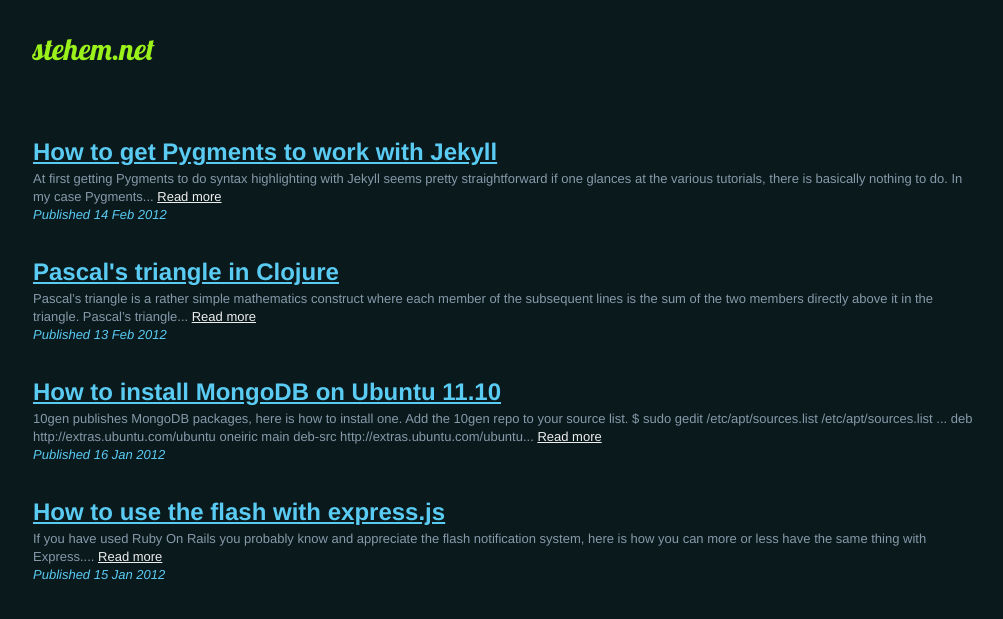
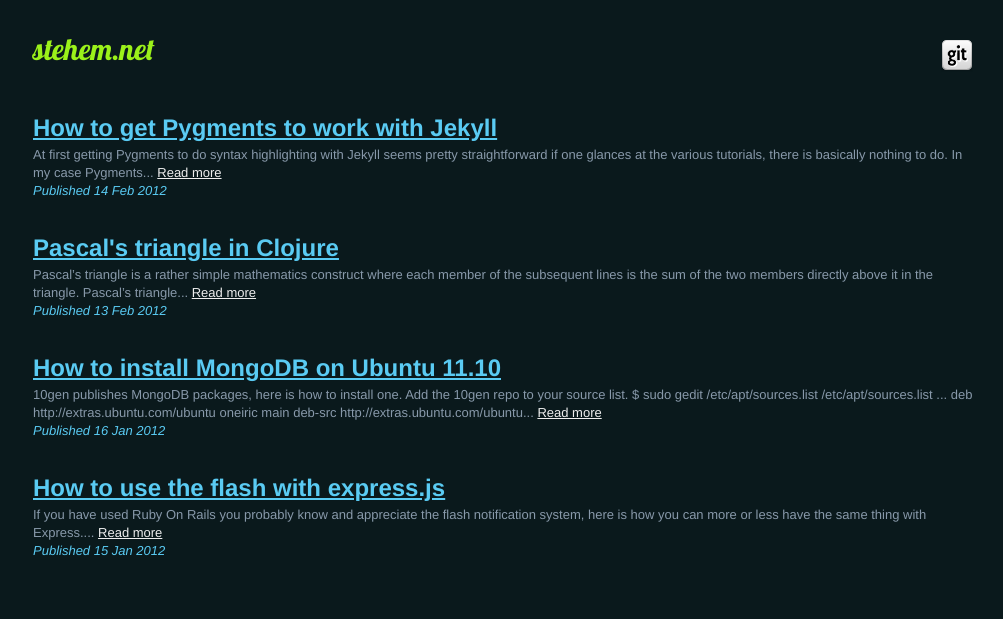
Before and after one commit to stehem/stehem.github.com, a Jekyll site: the page built from index.html, in a window 1280 px wide. Shown: the top 619 px of the page, without its empty margins (137-1140 px from the left). Built offline with Jekyll 4.4.1, drawn with Linux system fonts in a browser that asks for light colours; Markdown is read by kramdown in place of the engine named in the settings.

Commit message:
github link

```diff
--- a/_layouts/default.html
+++ b/_layouts/default.html
@@ -43,7 +43,8 @@
 <body onload="prettyPrint()">
 <div class="container">
 	<header>
-	<a href="/">stehem.net</a>
+	<div style="display:inline-block;float:left"><a href="/">stehem.net</a></div>
+	<div style="display:inline-block;float:right"><a href="https://github.com/stehem"><img src="/images/github.png"></div></a>
 	</header>
 	<div id="main" role="main">
     {{ content }}
```
Also changed, not shown: images/github.png (added), images/grid.png (deleted).
